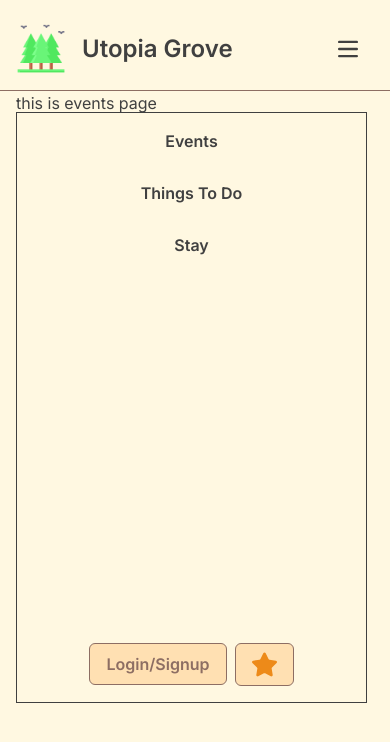
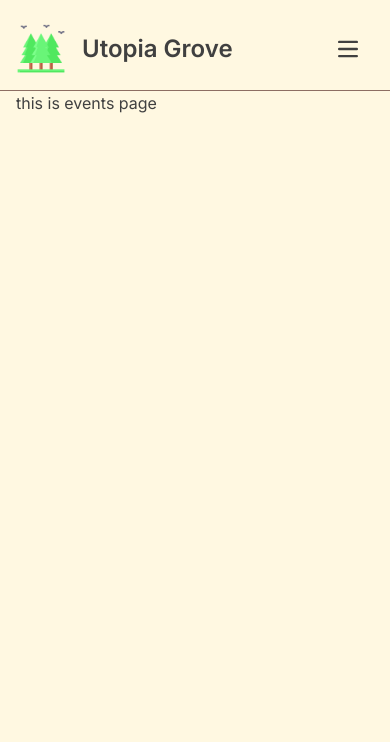
Before and after one commit to tannaz97shr/utopia-grove, a Next.js app: page /events in a window 390 px wide. Shown: the top 742 px of the page. Built offline with nearby package versions, Linux system fonts and the light colour scheme.

Commit message:
feat: finish responsive navbar

```diff
--- a/src/components/MainHeader/list.tsx
+++ b/src/components/MainHeader/list.tsx
@@ -40,14 +40,15 @@ export default function NavbarList() {
         {isMenuOpen ? <IconCross /> : <IconMenu />}
       </button>
       <div
-        className="flex w-[90%] md:flex-1 flex-col md:flex-row absolute md:relative top-28 md:top-0 bg-bg-primary
-  border md:border-none p-4 md:p-0 h-[70vh] md:h-fit"
+        className={`${
+          isMenuOpen ? "flex" : "hidden md:flex"
+        } w-[90%] md:w-[40rem] flex-col md:flex-row absolute md:relative top-28 md:top-0 bg-bg-primary border left-1/2 transform -translate-x-1/2 md:border-none p-4 md:p-0 h-[70vh] md:h-fit`}
       >
-        <ul className="flex md:mt-auto md:ml-16 flex-col md:flex-row items-center">
+        <ul className="flex md:mt-auto flex-col md:flex-row items-baseline">
           {listItems.map((item) => (
             <li
               key={item.id}
-              className="mx-6 border-b-4 border-transparent font-semibold pb-6
+              className="mx-6 border-b-4 border-transparent font-semibold py-4
         hover:cursor-pointer hover:text-custom-orange hover:border-b-4 hover:border-custom-orange"
             >
               <Link className="capitalize" href={item.href}>
```
